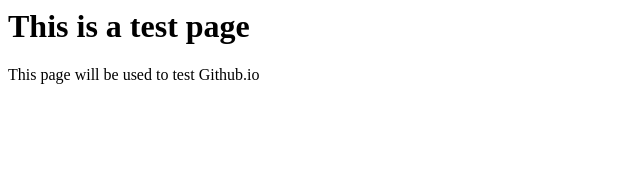
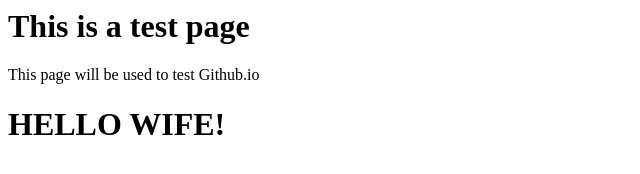
Before and after one commit to PKELS/Portfolio-Test, a plain HTML site: page index.html in a window 1280 px wide. Shown: the whole page, without its empty margins (0-640 px from the left). Drawn offline with Linux system fonts and the light colour scheme.

Commit message:
Update index.html

```diff
--- a/index.html
+++ b/index.html
@@ -10,5 +10,6 @@
   <body>
     <h1>This is a test page</h1>
     <p>This page will be used to test Github.io</p>
+    <h1>HELLO WIFE!</h1>
   </body>
 </html>
```
